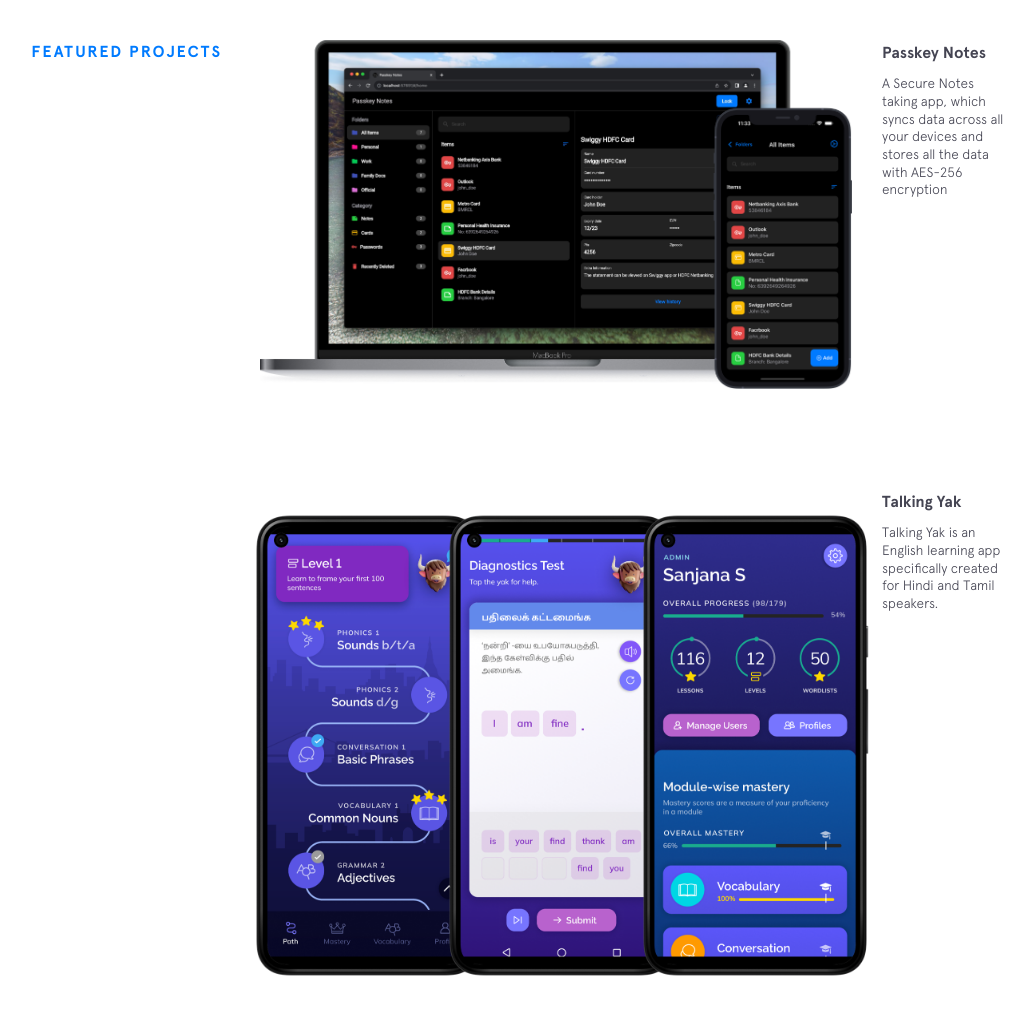
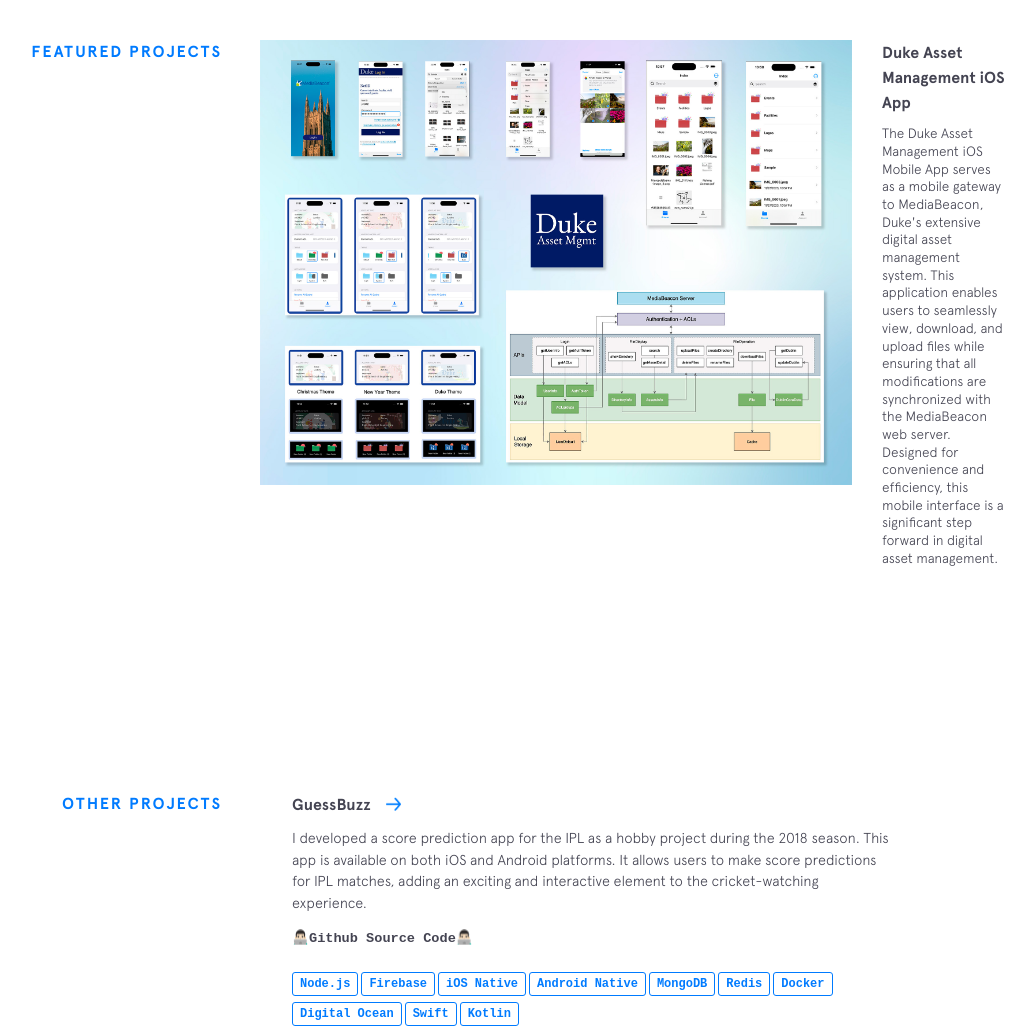
Before and after one commit to zhuminghui17/about, a Gatsby site: page / in a window 1280 px wide. Shown: the part 2100-3132 px from the top of the page, without its empty margins (158-1193 px from the left). Built offline with nearby package versions, Linux system fonts and the light colour scheme; Gatsby itself is replaced by a stand-in of ours.

Commit message:
Feat: Update one Feature Project

```diff
--- a/src/components/featured-projects/featured-projects.js
+++ b/src/components/featured-projects/featured-projects.js
@@ -7,19 +7,20 @@
     <div className="section__content">
       <div className="project blistabloc">
         <figure className="project__pic">
-          <a href="https://passkeynotes.com/" rel="noreferrer" target="_blank">
-            <img src="./images/featured/passkeynotes/frame.png" alt=""/>
+          <a href="https://github.com/zhuminghui17/ECE564-AssetMgmt/" rel="noreferrer" target="_blank">
+            <img src="./images/featured/asset-mgmt/frame.png" alt=""/>
           </a>
         </figure>
         <figcaption className="project__caption">
           <div className="project__name">
-            <a href="https://passkeynotes.com/" rel="noreferrer" target="_blank">Passkey Notes</a>
+            <a href="https://github.com/zhuminghui17/ECE564-AssetMgmt/" rel="noreferrer" target="_blank">Duke Asset Management iOS App</a>
           </div>
-          <p>A Secure Notes taking app, which syncs data across all your devices and stores all the data with AES-256 encryption</p>
+          <p>The Duke Asset Management iOS Mobile App serves as a mobile gateway to MediaBeacon, Duke's extensive digital asset management system. This application enables users to seamlessly view, download, and upload files while ensuring that all modifications are synchronized with the MediaBeacon web server. Designed for convenience and efficiency, this mobile interface is a significant step forward in digital asset management.
+</p>
         </figcaption>
       </div>
 
-      <div className="project screentime">
+      {/* <div className="project screentime">
         <figure className="project__pic phones">
           <a href="https://play.google.com/store/apps/details?id=com.talkingyak.app" rel="noreferrer" target="_blank">
             <div className="phone">
@@ -39,7 +40,7 @@
           </div>
           <p>Talking Yak is an English learning app specifically created for Hindi and Tamil speakers.</p>
         </figcaption>
-      </div>
+      </div> */}
     </div>
   </section>
 )
```
Also changed, not shown: static/images/featured/asset-mgmt/frame.png (added).
